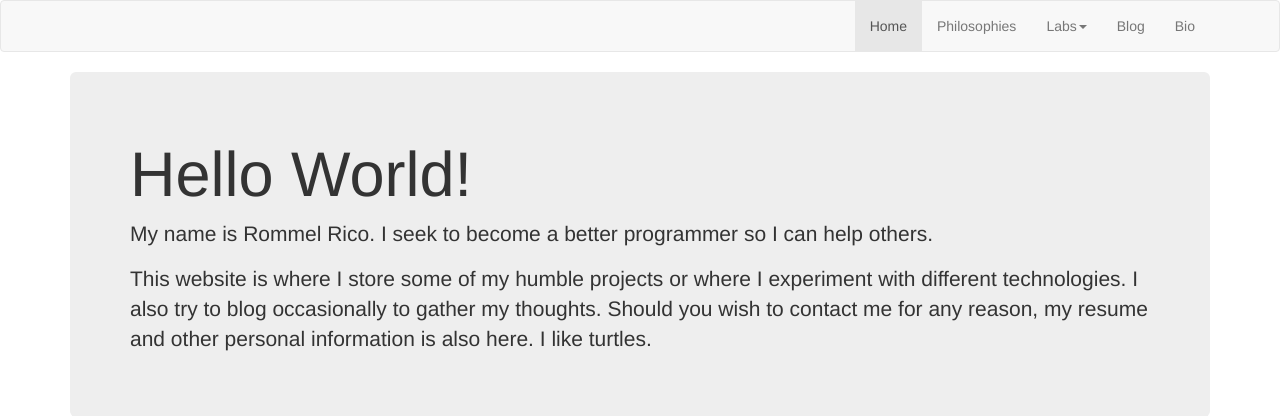
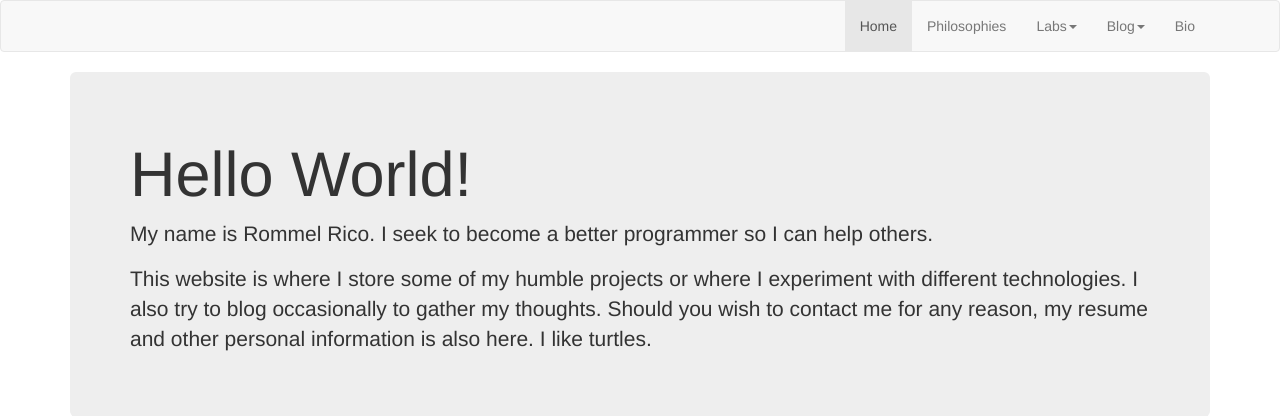
Before and after one commit to RommelTJ/rommelrico.com, a Django app: template myapps/launchpad/templates/launchpad/index.html in a window 1280 px wide. Shown: the top 416 px of the page. Run offline with Django 3.2, Linux system fonts and the light colour scheme; the template is opened without the code that fills it, so the values that code supplies are empty; some libraries are stand-ins or nearby versions.

Commit message:
Added dropdown for blog.

```diff
--- a/myapps/launchpad/templates/launchpad/index.html
+++ b/myapps/launchpad/templates/launchpad/index.html
@@ -29,7 +29,12 @@
                                 <li><a href="#">Project 3</a></li>
                             </ul>
                         </li>
-                        <li><a href="http://blog.rommelrico.com/">Blog</a></li>
+                        <li class="dropdown"><a href="http://blog.rommelrico.com/" class="dropdown-toggle" data-toggle="dropdown">Blog<b class="caret"></b></a>
+                            <ul class="dropdown-menu">
+                                <li><a href="http://blog.rommelrico.com/">Home</a></li>
+                                <li><a href="http://blog.rommelrico.com/ghost/editor/">Editor</a></li>
+                            </ul>
+                        </li>
                         <li><a href="#">Bio</a></li>
                     </ul>
                 </div><!-- /.nav-collapse -->
```
